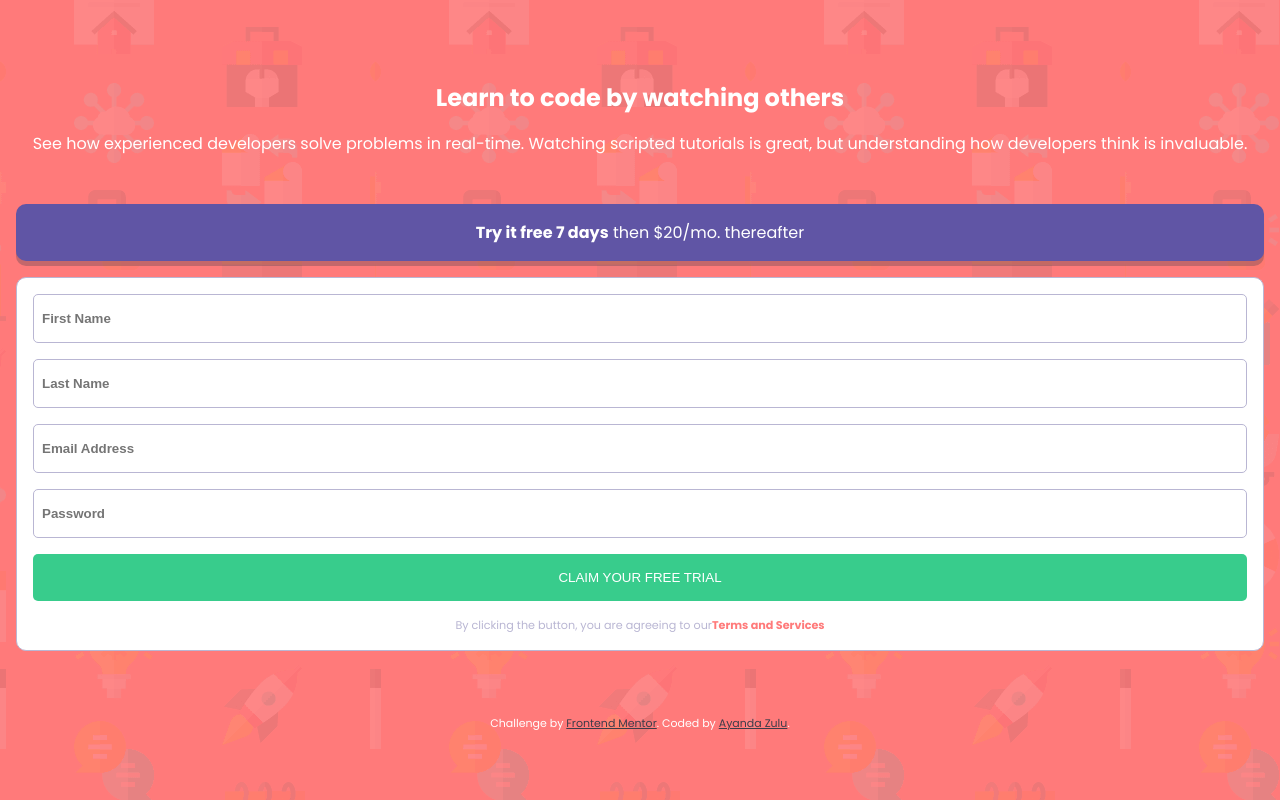
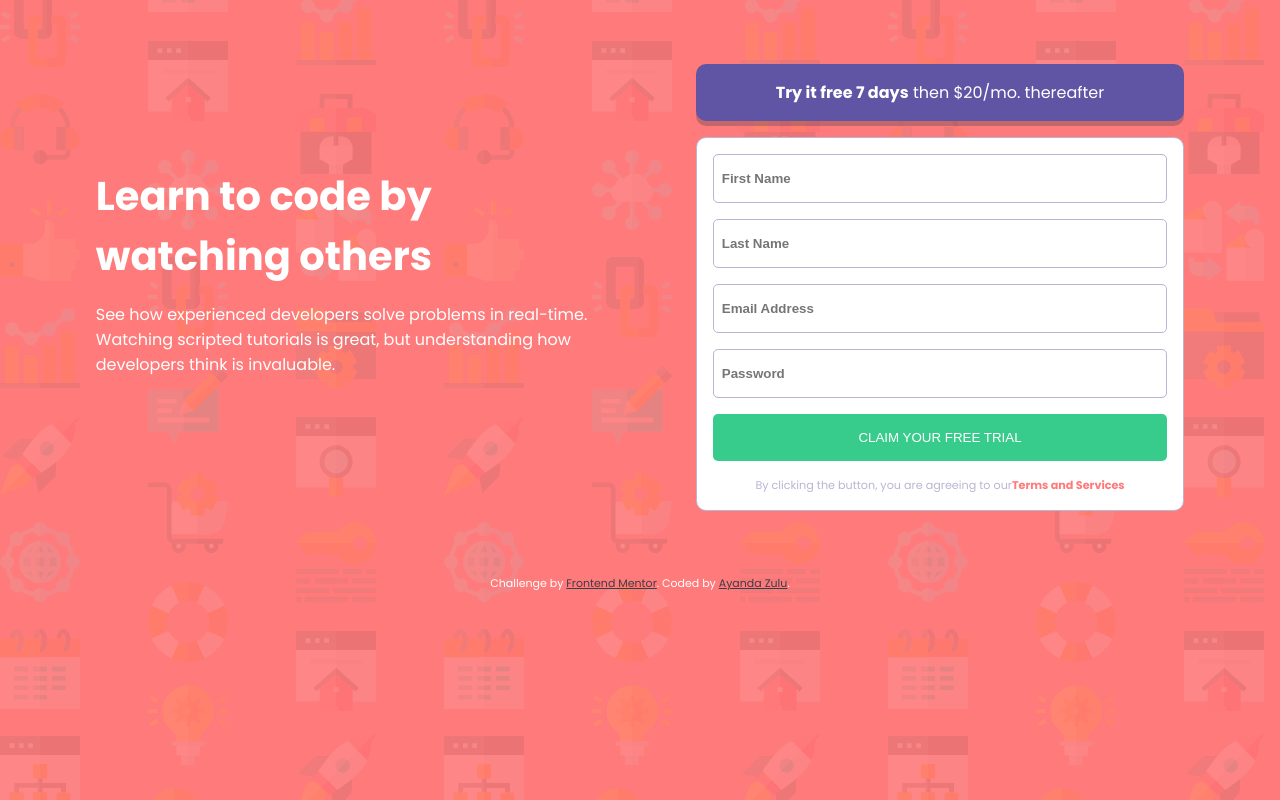
Before and after one commit to McGatsby99/Intro-signup-form, a React (Create React App) app: page / in a window 1280 px wide. Built offline with nearby package versions, Linux system fonts and the light colour scheme.

Commit message:
desktop design done

```diff
--- a/src/App.css
+++ b/src/App.css
@@ -105,9 +105,6 @@ article h1{
 }
 
 
-
-
-
 .attribution {
   font-size: 11px;
   text-align: center;
@@ -116,3 +113,29 @@ article h1{
    /* color: hsl(228, 45%, 44%); */
    color: var(--Dark-Blue);
 }
+
+@media(min-width: 760px) {
+  body{
+    background-image: url('./images/bg-intro-desktop.png');
+  }
+
+  .container{
+    display: flex;
+    /* border: 1px solid green; */
+    margin: 0 auto;
+    gap: 100px;
+    width: max-content;
+  }
+
+  article{
+    max-width: 500px;
+    align-self: center;
+    text-align: left;
+  }
+
+  article h1{
+    font-size: 2.5rem;
+    padding-left: 0;
+    /* border: 1px solid green; */
+  }
+}
```
